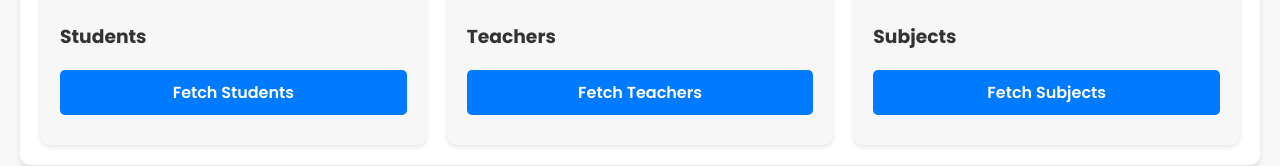
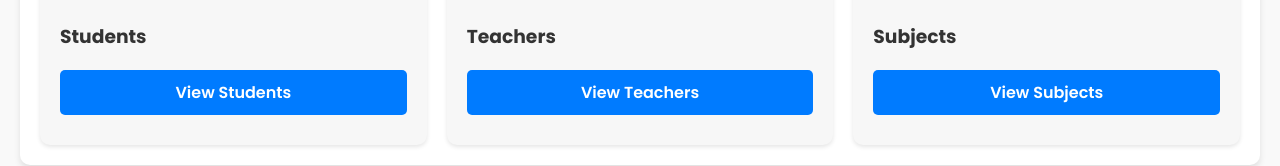
Before and after one commit to siddiq-ferhad/Blockchain-Assignment, a React (Create React App) app in the folder attendance-dapp/: page / in a window 1280 px wide. Shown: the part 1390-1556 px from the top of the page. Built offline with nearby package versions, Linux system fonts and the light colour scheme.

Commit message:
Updated UI functionality.

```diff
--- a/attendance-dapp/src/App.js
+++ b/attendance-dapp/src/App.js
@@ -60,7 +60,7 @@ const App = () => {
       alert(`Student ${studentName} added successfully!`);
       setStudentName("");
       setStudentAddress("");
-      fetchStudents();
+      viewStudents();
     } catch (error) {
       console.error("Error adding student:", error);
       alert("Failed to add student.");
@@ -80,7 +80,7 @@ const App = () => {
       alert(`Teacher ${teacherName} added successfully!`);
       setTeacherName("");
       setTeacherAddress("");
-      fetchTeachers();
+      viewTeachers();
     } catch (error) {
       console.error("Error adding teacher:", error);
       alert("Failed to add teacher.");
@@ -99,7 +99,7 @@ const App = () => {
         .send({ from: accounts[0] });
       alert(`Subject ${subjectName} added successfully!`);
       setSubjectName("");
-      fetchSubjects(contract);
+      viewSubjects(contract);
     } catch (error) {
       console.error("Error adding subject:", error);
       alert("Failed to add subject.");
@@ -141,7 +141,7 @@ const App = () => {
         .assignTeacher(assignTeacherSubjectId, assignTeacherAddress)
         .send({ from: accounts[0] });
 
-      // Fetch the subject name for the success message
+      // View the subject name for the success message
       const subject = await contract.methods.subjectDetails(assignTeacherSubjectId).call();
       const subjectName = subject.subjectName;
 
@@ -156,45 +156,45 @@ const App = () => {
     }
   };
 
-  const fetchStudents = async () => {
+  const viewStudents = async () => {
     try {
       const studentCount = await contract.methods.studentCounter().call();
-      const fetchedStudents = [];
+      const viewedStudents = [];
       for (let i = 1; i <= studentCount; i++) {
         const student = await contract.methods.students(i - 1).call();
-        fetchedStudents.push(student);
+        viewedStudents.push(student);
       }
-      setStudents(fetchedStudents);
+      setStudents(viewedStudents);
     } catch (error) {
-      console.error("Error fetching students:", error);
+      console.error("Error viewing students:", error);
     }
   };
 
-  const fetchTeachers = async () => {
+  const viewTeachers = async () => {
     try {
       const teacherCount = await contract.methods.teacherCounter().call();
-      const fetchedTeachers = [];
+      const viewedTeachers = [];
       for (let i = 1; i <= teacherCount; i++) {
         const teacher = await contract.methods.teachers(i - 1).call();
-        fetchedTeachers.push(teacher);
+        viewedTeachers.push(teacher);
       }
-      setTeachers(fetchedTeachers);
+      setTeachers(viewedTeachers);
     } catch (error) {
-      console.error("Error fetching teachers:", error);
+      console.error("Error viewing teachers:", error);
     }
   };
 
-  const fetchSubjects = async () => {
+  const viewSubjects = async () => {
     try {
       const subjectCount = await contract.methods.subjectCounter().call();
-      const fetchedSubjects = [];
+      const viewedSubjects = [];
       for (let i = 1; i <= subjectCount; i++) {
         const subject = await contract.methods.subjectDetails(i).call();
-        fetchedSubjects.push(subject);
+        viewedSubjects.push(subject);
       }
-      setSubjects(fetchedSubjects);
+      setSubjects(viewedSubjects);
     } catch (error) {
-      console.error("Error fetching subjects:", error);
+      console.error("Error viewing subjects:", error);
     }
   };
 
@@ -285,7 +285,7 @@ const App = () => {
       <div className="lists-container">
         <div className="students-list">
           <h3>Students</h3>
-          <button onClick={fetchStudents}>Fetch Students</button>
+          <button onClick={viewStudents}>View Students</button>
           <ul>
             {students.map((student, index) => (
               <li key={index}>{`${student.studentId}: ${student.name}`}</li>
@@ -295,7 +295,7 @@ const App = () => {
 
         <div className="teachers-list">
           <h3>Teachers</h3>
-          <button onClick={fetchTeachers}>Fetch Teachers</button>
+          <button onClick={viewTeachers}>View Teachers</button>
           <ul>
             {teachers.map((teacher, index) => (
               <li key={index}>{`${teacher.teacherId}: ${teacher.name}`}</li>
@@ -305,7 +305,7 @@ const App = () => {
 
         <div className="subjects-list">
           <h3>Subjects</h3>
-          <button onClick={fetchSubjects}>Fetch Subjects</button>
+          <button onClick={viewSubjects}>View Subjects</button>
           <ul>
             {subjects.map((subject, index) => (
               <li key={index}>{`${subject.subjectId}: ${subject.subjectName}`}</li>
```
